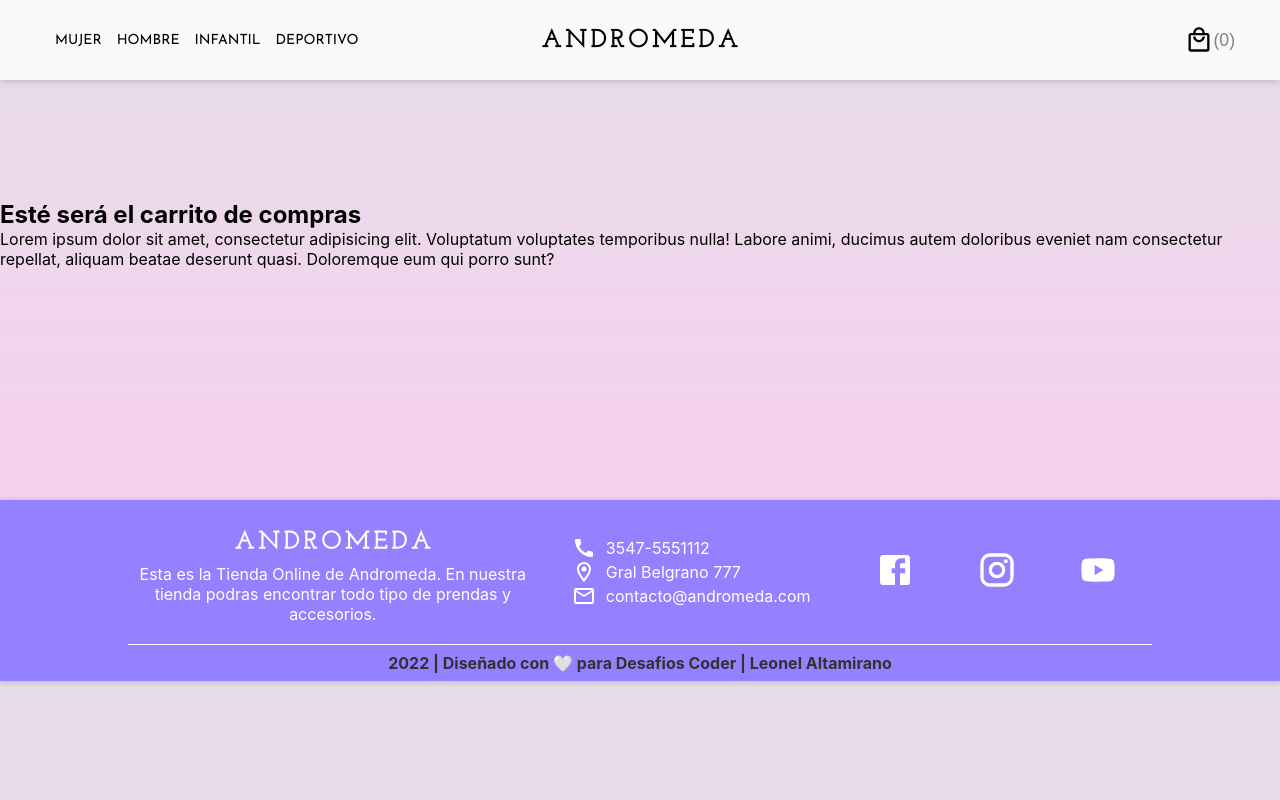
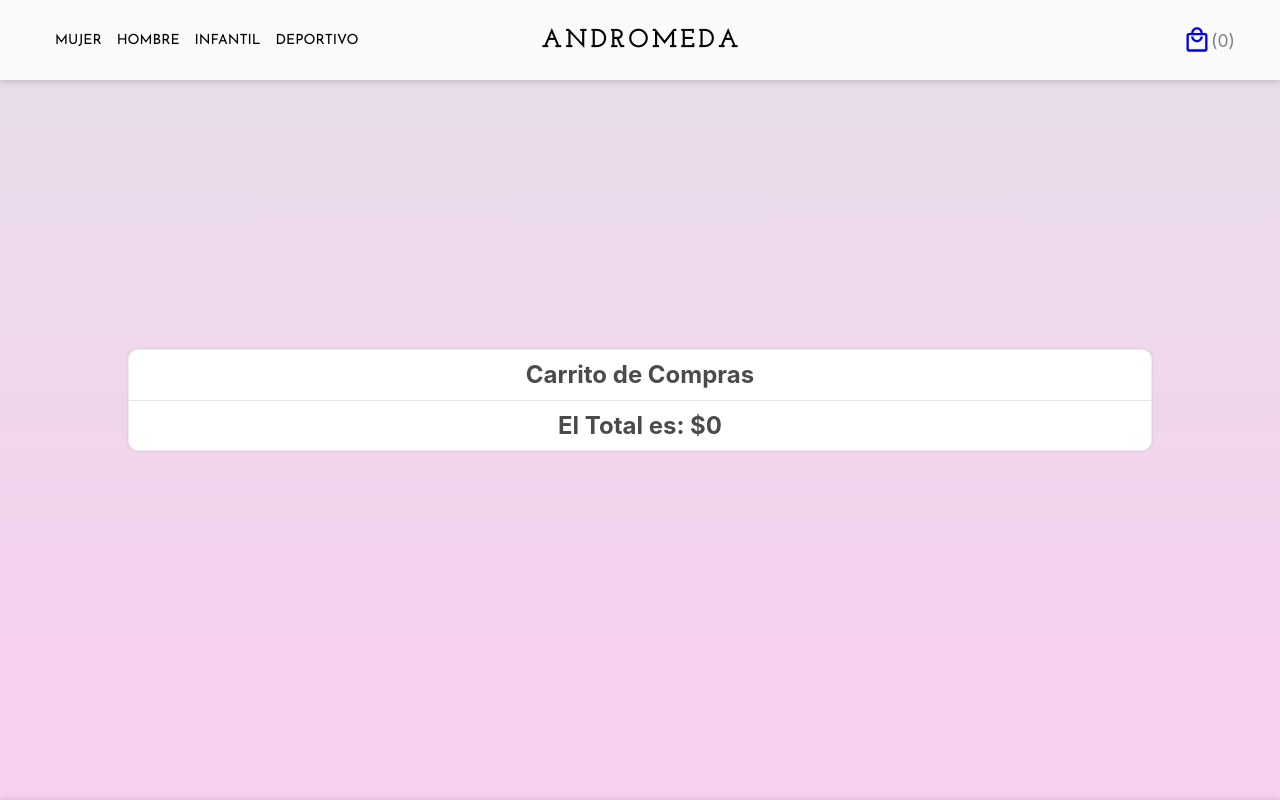
Before and after one commit to LeoA78/react31210, a React (Create React App) app: page /cart in a window 1280 px wide. Shown: the top 800 px of the page. Built offline with nearby package versions, Linux system fonts and the light colour scheme; the HTML template or start-up script is replaced by a standard one.

Commit message:
Carrito funcionando, faltan detalles

```diff
--- a/src/components/Cart/index.js
+++ b/src/components/Cart/index.js
@@ -1,12 +1,35 @@
-import React from "react";
+import CartItem from "../CartItem";
 import './styles.css';
+import { useContext } from "react";
+import { context } from "../CartContext";
 
 
-function Cart(){
-    return(
-        <div className="container-cart">
-            <h2>Esté será el carrito de compras</h2>
-            <p>Lorem ipsum dolor sit amet, consectetur adipisicing elit. Voluptatum voluptates temporibus nulla! Labore animi, ducimus autem doloribus eveniet nam consectetur repellat, aliquam beatae deserunt quasi. Doloremque eum qui porro sunt?</p>
+
+function Cart() {
+
+    const { getCart, getTotal } = useContext(context);
+
+    return (
+        <div className="cart-container">
+
+            <div className="cart box">
+
+                <div className="cart-header">
+                    <h2>Carrito de Compras</h2>
+                </div>
+
+                <div className="cart-body">
+
+                    { getCart().map( item => {
+                        return (<CartItem key={item.id} item={item} />)
+                    })}
+                </div>
+
+                <div className="cart-footer">
+                    <h2>El Total es: ${ getTotal() }</h2>
+                </div>
+            </div>
+
         </div>
     );
 }
--- a/src/components/Cart/styles.css
+++ b/src/components/Cart/styles.css
@@ -1,4 +1,35 @@
-.container-cart{
-    padding-top: 200px;
-    height: 500px;
+.cart-container{
+    padding: 150px 10%;
+    min-height: 100vh;
+    display: flex;
+    align-items: center;
+    justify-content: center;
 }
+
+.cart{
+    background-color: white;
+    width: 100%;
+}
+
+.cart-header{
+    width: 100%;
+    text-align: center;
+    color: rgb(75, 75, 75);
+    border-bottom: 1px solid rgba(0,0,0,0.1);
+    padding: 1% 0%;
+}
+
+.cart-body{
+    display: flex;
+    flex-direction: column;
+    width: 100%;
+    align-items: center;
+}
+
+
+.cart-footer{
+    width: 100%;
+    text-align: center;
+    color: rgb(75, 75, 75);
+    padding: 1% 0%;
+}
--- a/src/components/CartContext/index.js
+++ b/src/components/CartContext/index.js
@@ -25,6 +25,14 @@
         return cart.reduce((acc, item) => acc + item.amount, 0);
     }
 
+    const getTotal = () => {
+        return cart.reduce((acc, item) => acc + item.price * item.amount, 0);
+    }
+
+    const getCart = () => {
+        return cart;
+    }
+
     const clearCart = () => {
         setCart([]);
     }
@@ -45,7 +53,7 @@
     }
 
     return (
-        <Provider value={{addToCart,getAmount, clearCart, removeFromCart}}>
+        <Provider value={{addToCart,getAmount, clearCart, removeFromCart, getCart, getTotal}}>
          {children}
          </Provider>
 
--- /dev/null
+++ b/src/components/CartItem/index.js
@@ -0,0 +1,28 @@
+import React from 'react'
+import './styles.css'
+
+function CartItem({ item }) {
+    console.log('Este es el  stock ->',item.stock);
+    return (
+
+        <div className="cart-item">
+
+            <div className="cart-item-image">
+                <img src={item.pictureUrl} alt="product" />
+            </div>
+
+            <div className="cart-item-details">
+                <h2>{item.title}</h2>
+                <p>{item.description}</p>
+                <p>Cantidad: {item.amount}</p>
+            </div>
+
+            <div className="cart-item-price">
+                <h2>${item.price}</h2>
+            </div>
+
+        </div>
+    )
+}
+
+export default CartItem
--- /dev/null
+++ b/src/components/CartItem/styles.css
@@ -0,0 +1,40 @@
+
+.cart-item{
+    display: flex;
+    justify-content: space-around;
+    width: 95%;
+    height: 160px;
+    border-bottom: 1px solid rgba(0,0,0,0.1);
+    padding: 10px 0;
+}
+
+.cart-item-image{
+    width: 150px;
+    height: 100%;
+    background: white;
+    border-radius: 50%;
+    border: 1px solid rgba(0,0,0,0.1);
+}
+
+.cart-item-image img{
+    width: 100%;
+    height: 100%;
+    object-fit: contain;
+    border-radius: 50%;
+}
+
+.cart-item-details{
+    width: 70%;
+    padding: 10px 20px;
+    /* border: 2px solid salmon; */
+    border-right: 1px solid rgba(0,0,0,0.1);
+}
+
+
+
+.cart-item-price{
+    width: 10%;
+    display: flex;
+    align-items: center;
+    justify-content: center;
+}
--- a/src/components/CartWidget/index.js
+++ b/src/components/CartWidget/index.js
@@ -1,5 +1,6 @@
 import './styles.css';
 import LocalMallOutlinedIcon from '@mui/icons-material/LocalMallOutlined';
+import { Link } from 'react-router-dom';
 import React, { useContext } from 'react';
 import { context } from '../CartContext';
 
@@ -9,12 +10,12 @@
 
 return (
 
-<button className='cart-btn'>
+<Link to='/cart' className='cart-btn'>
 <LocalMallOutlinedIcon sx={{ fontSize: 28 }} />
 <div className='shopping-counter'>
 ({getAmount()})
 </div>
-</button>
+</Link>
 
 );
 }
--- a/src/components/CartWidget/styles.css
+++ b/src/components/CartWidget/styles.css
@@ -5,6 +5,7 @@
     border: none;
     border-radius: 4px;
     padding: 5px;
+    text-decoration: none;
 
 }
 
--- a/src/components/NavBar/index.js
+++ b/src/components/NavBar/index.js
@@ -33,7 +33,7 @@
 
   const [closed, setClosed] = useState(true);
 
-    window.onscroll = function() {
+    window.onscroll = function() { /* Función para cambiar tamaño del navbar */
       if(window.scrollY > 100){
         if(closed){
           setClosed(false);
```
